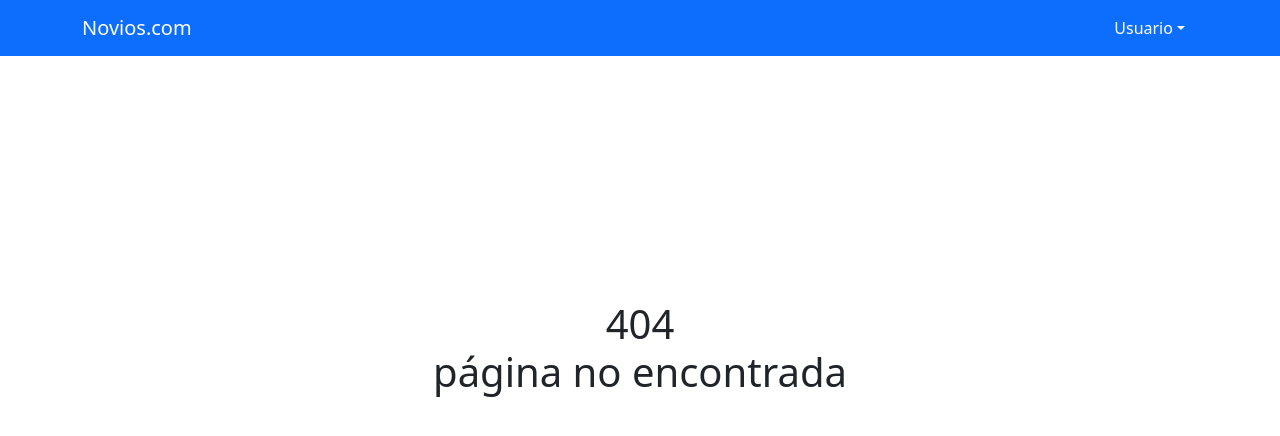
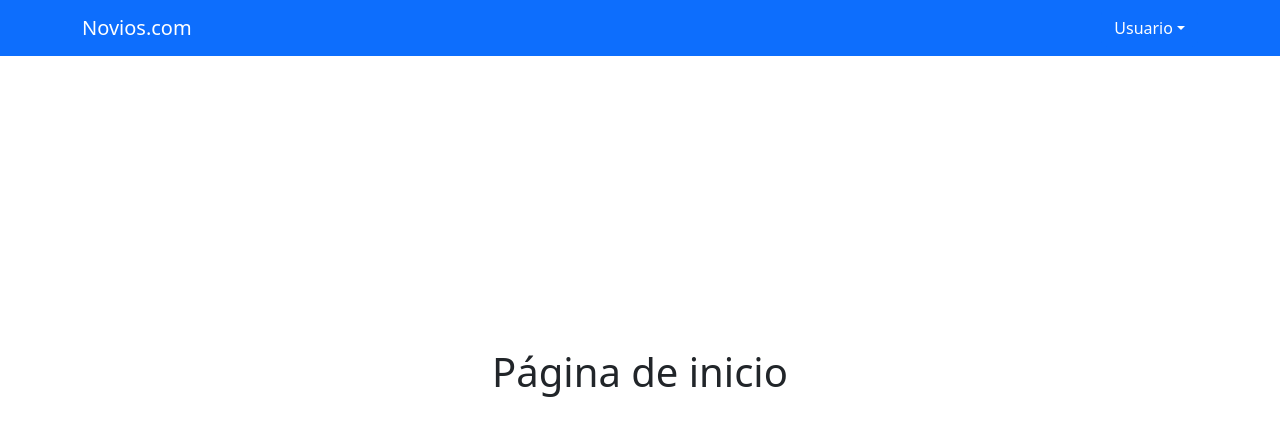
Before and after one commit to MariaCamilaZamD/empleados_front, a React (Create React App) app: page / in a window 1280 px wide. Before the commit this address had no page. Shown: the top 436 px of the page. Built offline with nearby package versions, Linux system fonts and the light colour scheme.

Commit message:
creación ruta página de inicio

```diff
--- /dev/null
+++ b/src/components/index/index.js
@@ -0,0 +1,15 @@
+import React from 'react';
+
+export default class inicio extends React.Component {
+    constructor(props) {
+        super(props);
+        this.state = {};
+    }
+    render() {
+        return (
+            <h1 style={{marginTop:300}}>
+                <br/> Página de inicio
+            </h1>
+        );
+    }
+}
--- a/src/components/router/router.js
+++ b/src/components/router/router.js
@@ -1,12 +1,14 @@
 import React from 'react';
 import { BrowserRouter as Router, Routes, Route } from 'react-router-dom';
-import Login from '../login/login'
+import Inicio from '../index/index';
+import Login from '../login/login';
 
 export default function AppRoutes() {
     return (
         <Router>
             <Routes>
                 <Route exact path='/login' element={<Login/>} />
+                <Route exact path='/' element={<Inicio/>} />
                 <Route path='/*' element={(
                     <h1 style={{marginTop:300}}> 404 <br/> página no encontrada</h1>
                 )} />
```
